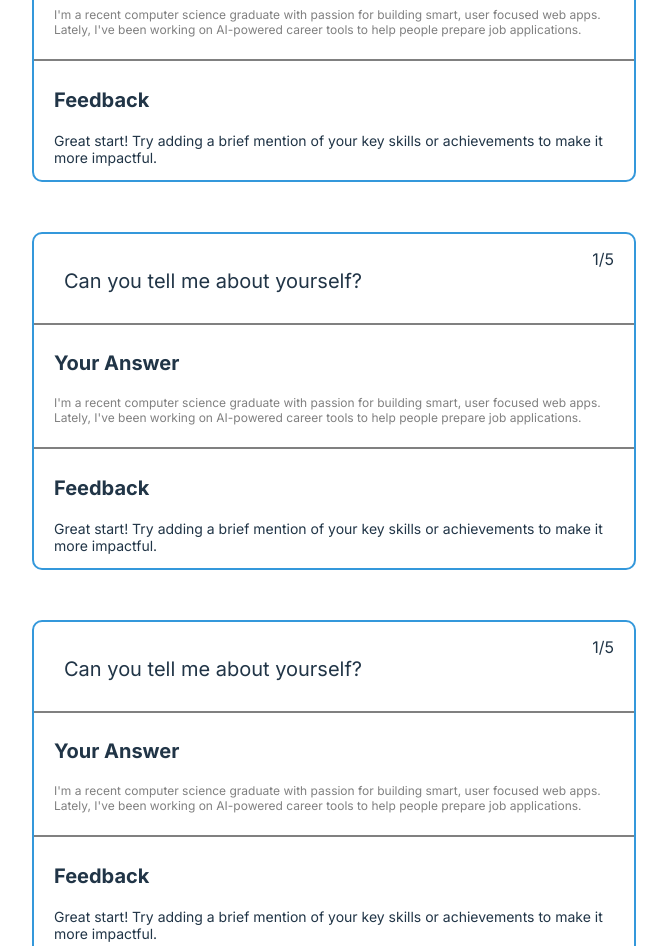
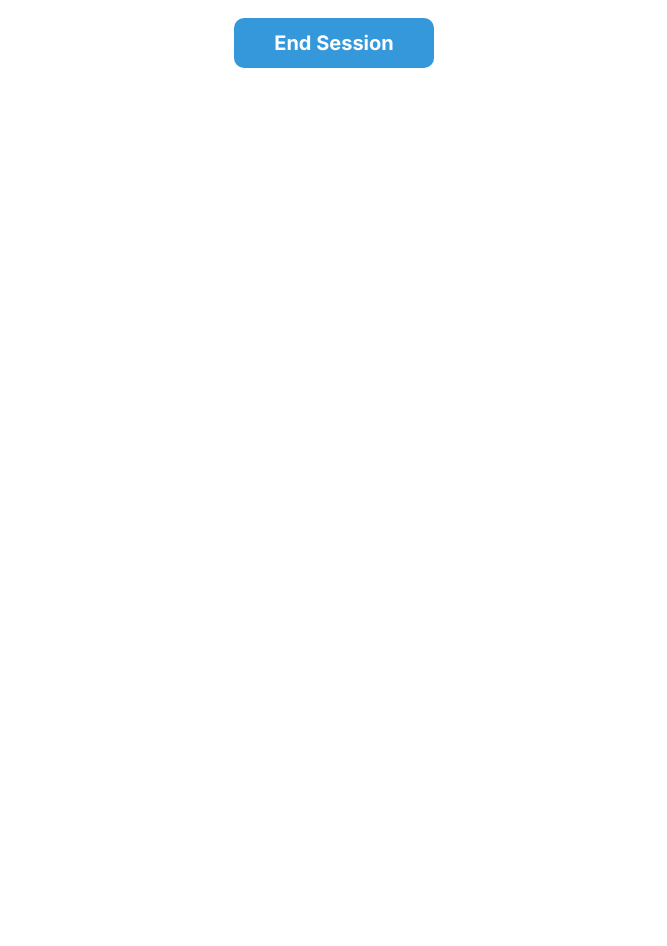
Before and after one commit to Hussein-Abdallah0/CareerForgeAI, a React (Vite) app in the folder frontend/: page /interview/result in a window 1280 px wide. Shown: the part 600-1546 px from the top of the page, without its empty margins (306-973 px from the left). After the commit the page ends 800 px from the top, so only its background shows below. Built offline with nearby package versions, Linux system fonts and the light colour scheme.

Commit message:
Update results page to become dynamic

```diff
--- a/frontend/src/pages/Interview/Result/index.jsx
+++ b/frontend/src/pages/Interview/Result/index.jsx
@@ -1,10 +1,17 @@
 import React from "react";
-import { useNavigate } from "react-router-dom";
+import { useLocation, useNavigate } from "react-router-dom";
 import Button from "../../../components/Button";
 import "./styles.css";
 
 const Result = () => {
   const navigate = useNavigate();
+  const location = useLocation();
+
+  const { questions, userResponses, aiFeedback } = location.state || {
+    questions: [],
+    userResponses: {},
+    aiFeedback: {},
+  };
   return (
     <div>
       <div className="result">
@@ -17,72 +24,24 @@ const Result = () => {
         </p>
 
         <div className="results">
-          {/*------------------------------------ question 1 ---------------------------------*/}
-          <div className="result-div">
-            <p className="result-number">1/5</p>
-            <p className="result-question border-bottom">Can you tell me about yourself?</p>
+          {questions.map((question, index) => (
+            <div key={index} className="result-div">
+              <p className="result-number">
+                {index + 1}/{questions.length}
+              </p>
+              <p className="result-question border-bottom">{question}</p>
 
               <div className="result-section border-bottom">
                 <h4 className="result-title">Your Answer</h4>
-              <p className="result-answer">
-                I'm a recent computer science graduate with passion for building smart, user focused
-                web apps. Lately, I've been working on AI-powered career tools to help people
-                prepare job applications.
-              </p>
+                <p className="result-answer">{userResponses[index] || "No answer recorded"}</p>
               </div>
 
               <div className="result-section">
                 <h4 className="result-title">Feedback</h4>
-              <p className="result-feedback">
-                Great start! Try adding a brief mention of your key skills or achievements to make
-                it more impactful.
-              </p>
+                <p className="result-feedback">{aiFeedback[index] || "No feedback available"}</p>
               </div>
             </div>
-          {/*------------------------------------ question 2 ---------------------------------*/}
-          <div className="result-div">
-            <p className="result-number">1/5</p>
-            <p className="result-question border-bottom">Can you tell me about yourself?</p>
-
-            <div className="result-section border-bottom">
-              <h4 className="result-title">Your Answer</h4>
-              <p className="result-answer">
-                I'm a recent computer science graduate with passion for building smart, user focused
-                web apps. Lately, I've been working on AI-powered career tools to help people
-                prepare job applications.
-              </p>
-            </div>
-
-            <div className="result-section">
-              <h4 className="result-title">Feedback</h4>
-              <p className="result-feedback">
-                Great start! Try adding a brief mention of your key skills or achievements to make
-                it more impactful.
-              </p>
-            </div>
-          </div>
-          {/*------------------------------------ question 3 ---------------------------------*/}
-          <div className="result-div">
-            <p className="result-number">1/5</p>
-            <p className="result-question border-bottom">Can you tell me about yourself?</p>
-
-            <div className="result-section border-bottom">
-              <h4 className="result-title">Your Answer</h4>
-              <p className="result-answer">
-                I'm a recent computer science graduate with passion for building smart, user focused
-                web apps. Lately, I've been working on AI-powered career tools to help people
-                prepare job applications.
-              </p>
-            </div>
-
-            <div className="result-section">
-              <h4 className="result-title">Feedback</h4>
-              <p className="result-feedback">
-                Great start! Try adding a brief mention of your key skills or achievements to make
-                it more impactful.
-              </p>
-            </div>
-          </div>
+          ))}
 
           <div className="end-session">
             <Button version="secondary" text="End Session" onClick={() => navigate("/interview")} />
@@ -90,6 +49,90 @@ const Result = () => {
         </div>
       </div>
     </div>
+    // <div>
+    //   <div className="result">
+    //     <img src="/interview/image17.png" alt="" />
+    //     <h2 className="result-header">Interview Complete! Lets Review.</h2>
+    //     <p className="result-text">
+    //       Review the feedback for each question below.
+    //       <br /> Try to reflect on what you said from the perspective of an interviewer.
+    //       <br /> Spot areas to improve - then give it another go!
+    //     </p>
+
+    //     <div className="results">
+    //       {/*------------------------------------ question 1 ---------------------------------*/}
+    //       <div className="result-div">
+    //         <p className="result-number">1/5</p>
+    //         <p className="result-question border-bottom">Can you tell me about yourself?</p>
+
+    //         <div className="result-section border-bottom">
+    //           <h4 className="result-title">Your Answer</h4>
+    //           <p className="result-answer">
+    //             I'm a recent computer science graduate with passion for building smart, user focused
+    //             web apps. Lately, I've been working on AI-powered career tools to help people
+    //             prepare job applications.
+    //           </p>
+    //         </div>
+
+    //         <div className="result-section">
+    //           <h4 className="result-title">Feedback</h4>
+    //           <p className="result-feedback">
+    //             Great start! Try adding a brief mention of your key skills or achievements to make
+    //             it more impactful.
+    //           </p>
+    //         </div>
+    //       </div>
+    //       {/*------------------------------------ question 2 ---------------------------------*/}
+    //       <div className="result-div">
+    //         <p className="result-number">1/5</p>
+    //         <p className="result-question border-bottom">Can you tell me about yourself?</p>
+
+    //         <div className="result-section border-bottom">
+    //           <h4 className="result-title">Your Answer</h4>
+    //           <p className="result-answer">
+    //             I'm a recent computer science graduate with passion for building smart, user focused
+    //             web apps. Lately, I've been working on AI-powered career tools to help people
+    //             prepare job applications.
+    //           </p>
+    //         </div>
+
+    //         <div className="result-section">
+    //           <h4 className="result-title">Feedback</h4>
+    //           <p className="result-feedback">
+    //             Great start! Try adding a brief mention of your key skills or achievements to make
+    //             it more impactful.
+    //           </p>
+    //         </div>
+    //       </div>
+    //       {/*------------------------------------ question 3 ---------------------------------*/}
+    //       <div className="result-div">
+    //         <p className="result-number">1/5</p>
+    //         <p className="result-question border-bottom">Can you tell me about yourself?</p>
+
+    //         <div className="result-section border-bottom">
+    //           <h4 className="result-title">Your Answer</h4>
+    //           <p className="result-answer">
+    //             I'm a recent computer science graduate with passion for building smart, user focused
+    //             web apps. Lately, I've been working on AI-powered career tools to help people
+    //             prepare job applications.
+    //           </p>
+    //         </div>
+
+    //         <div className="result-section">
+    //           <h4 className="result-title">Feedback</h4>
+    //           <p className="result-feedback">
+    //             Great start! Try adding a brief mention of your key skills or achievements to make
+    //             it more impactful.
+    //           </p>
+    //         </div>
+    //       </div>
+
+    //       <div className="end-session">
+    //         <Button version="secondary" text="End Session" onClick={() => navigate("/interview")} />
+    //       </div>
+    //     </div>
+    //   </div>
+    // </div>
   );
 };
 
```
Lines whose indentation alone changed are shown as unchanged.
